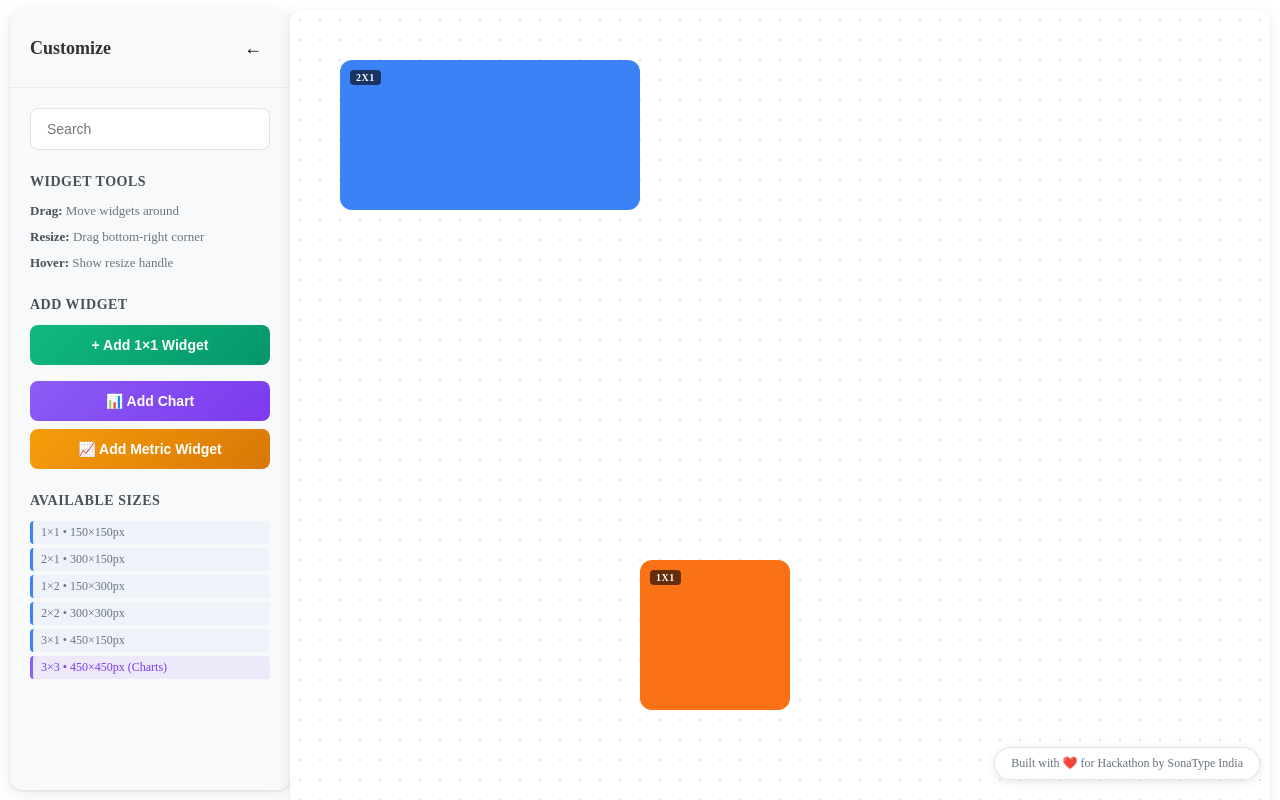
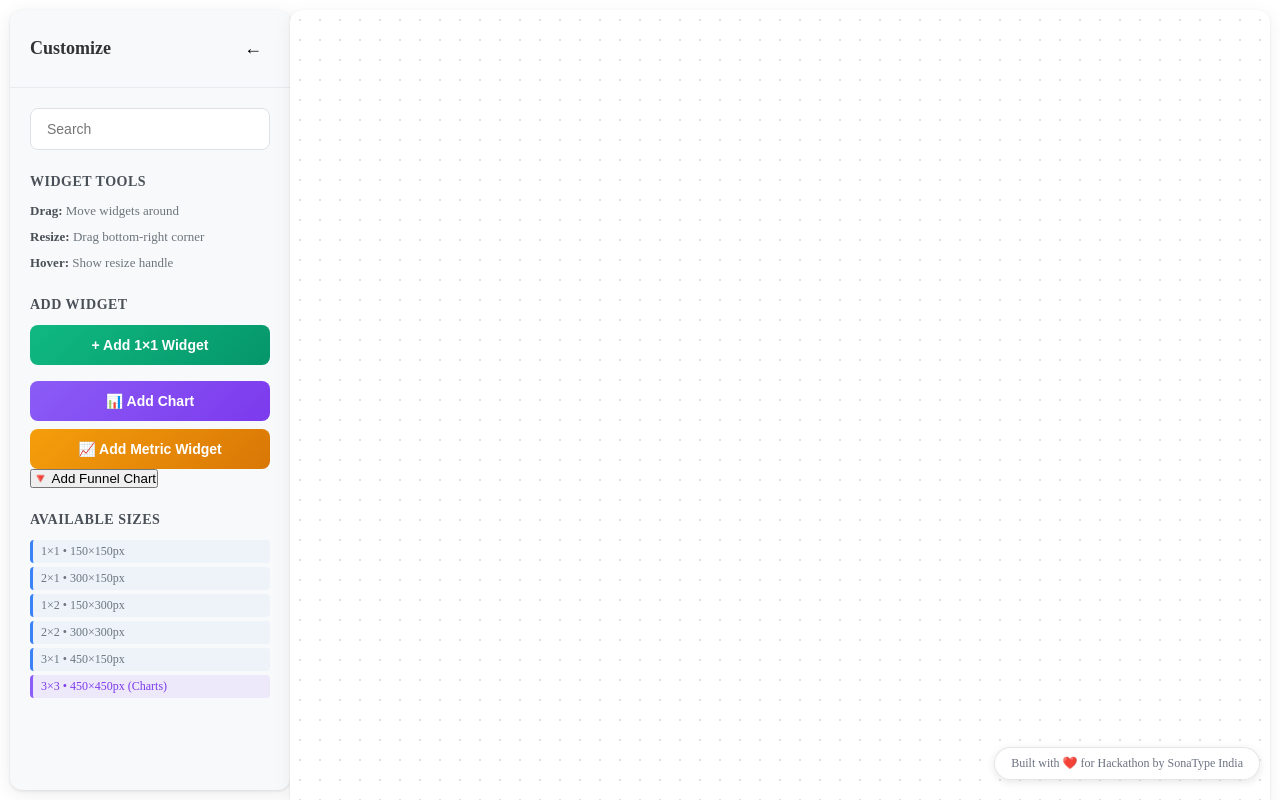
Before and after one commit to SraavanChevireddy/scaling-tribble, a React (Vite) app: page / in a window 1280 px wide. Built offline with nearby package versions, Linux system fonts and the light colour scheme.

Commit message:
Add funnel chart widget with @nivo/funnel integration

```diff
--- a/package.json
+++ b/package.json
@@ -11,6 +11,7 @@
   },
   "dependencies": {
     "@nivo/bar": "^0.99.0",
+    "@nivo/funnel": "^0.99.0",
     "react": "^19.1.1",
     "react-dom": "^19.1.1"
   },
--- a/src/App.jsx
+++ b/src/App.jsx
@@ -1,5 +1,6 @@
 import { useState, useRef, useCallback } from 'react'
 import { ResponsiveBar } from '@nivo/bar'
+import { ResponsiveFunnel } from '@nivo/funnel'
 import './App.css'
 
 const GRID_SIZE = 150
@@ -21,6 +22,14 @@ const SAMPLE_CHART_DATA = [
   { month: 'Jun', sales: 380, expenses: 220 }
 ]
 
+const SAMPLE_FUNNEL_DATA = [
+  { id: 'step_1', value: 1000, label: 'Website Visitors' },
+  { id: 'step_2', value: 800, label: 'Product Views' },
+  { id: 'step_3', value: 600, label: 'Add to Cart' },
+  { id: 'step_4', value: 400, label: 'Checkout' },
+  { id: 'step_5', value: 200, label: 'Purchase' }
+]
+
 const SAMPLE_METRICS = [
   { title: 'This Month', subtitle: '1 Jul - 30 Jul', value: '99', color: '#ef4444' },
   { title: 'Total Users', subtitle: 'Active this week', value: '1.2K', color: '#3b82f6' },
@@ -30,36 +39,7 @@ const SAMPLE_METRICS = [
 ]
 
 function App() {
-  const [rectangles, setRectangles] = useState([
-    {
-      id: 1,
-      x: 50,
-      y: 50,
-      gridCols: 2,
-      gridRows: 1,
-      width: WIDGET_SIZES['2x1'].width,
-      height: WIDGET_SIZES['2x1'].height,
-      color: '#3b82f6',
-      isDragging: false,
-      isResizing: false,
-      size: '2x1',
-      type: 'widget'
-    },
-    {
-      id: 2,
-      x: 350,
-      y: 400,
-      gridCols: 1,
-      gridRows: 1,
-      width: WIDGET_SIZES['1x1'].width,
-      height: WIDGET_SIZES['1x1'].height,
-      color: '#f97316',
-      isDragging: false,
-      isResizing: false,
-      size: '1x1',
-      type: 'widget'
-    }
-  ])
+  const [rectangles, setRectangles] = useState([])
   const [dragState, setDragState] = useState({ id: null, offsetX: 0, offsetY: 0 })
   const [resizeState, setResizeState] = useState({ id: null, handle: null, startX: 0, startY: 0, startWidth: 0, startHeight: 0 })
   const [sidebarCollapsed, setSidebarCollapsed] = useState(false)
@@ -90,6 +70,7 @@ function App() {
   const findValidPosition = useCallback((movingRect, newX, newY, otherRects) => {
     const canvas = getCanvasBounds()
     const padding = 10
+    const widgetPadding = 10
 
     let validX = Math.max(padding, Math.min(newX, canvas.width - movingRect.width - padding))
     let validY = Math.max(padding, Math.min(newY, canvas.height - movingRect.height - padding))
@@ -97,21 +78,29 @@ function App() {
     const testRect = { ...movingRect, x: validX, y: validY }
 
     for (const other of otherRects) {
-      if (checkCollision(testRect, other)) {
-        const overlapX = Math.min(testRect.x + testRect.width - other.x, other.x + other.width - testRect.x)
-        const overlapY = Math.min(testRect.y + testRect.height - other.y, other.y + other.height - testRect.y)
+      // Create expanded collision boxes that include widget padding
+      const expandedOther = {
+        x: other.x - widgetPadding,
+        y: other.y - widgetPadding,
+        width: other.width + widgetPadding * 2,
+        height: other.height + widgetPadding * 2
+      }
+
+      if (checkCollision(testRect, expandedOther)) {
+        const overlapX = Math.min(testRect.x + testRect.width - expandedOther.x, expandedOther.x + expandedOther.width - testRect.x)
+        const overlapY = Math.min(testRect.y + testRect.height - expandedOther.y, expandedOther.y + expandedOther.height - testRect.y)
 
         if (overlapX < overlapY) {
           const moveLeft = testRect.x > other.x
           validX = moveLeft ?
-            other.x + other.width :
-            other.x - testRect.width
+            other.x + other.width + widgetPadding :
+            other.x - testRect.width - widgetPadding
           validX = Math.max(padding, Math.min(validX, canvas.width - testRect.width - padding))
         } else {
           const moveUp = testRect.y > other.y
           validY = moveUp ?
-            other.y + other.height :
-            other.y - testRect.height
+            other.y + other.height + widgetPadding :
+            other.y - testRect.height - widgetPadding
           validY = Math.max(padding, Math.min(validY, canvas.height - testRect.height - padding))
         }
 
@@ -156,47 +145,67 @@ function App() {
     return colors[Math.floor(Math.random() * colors.length)]
   }, [])
 
-  const findValidPositionForNewWidget = useCallback((width, height, existingRects) => {
+  const findNextGridPosition = useCallback((widgetCols, widgetRows, existingRects) => {
     const sidebarWidth = sidebarCollapsed ? 80 : 290
     const canvasWidth = window.innerWidth - sidebarWidth
     const padding = 10
+    const widgetPadding = 10 // Padding between widgets
 
-    // Ensure minimum canvas dimensions to fit the new widget
-    const minCanvasWidth = Math.max(canvasWidth, width + padding * 2)
-    const minCanvasHeight = Math.max(window.innerHeight, height + padding * 2)
+    // Calculate grid dimensions (including padding between widgets)
+    const gridCols = Math.floor((canvasWidth - padding * 2) / (GRID_SIZE + widgetPadding))
+    const maxGridRows = 50
 
-    const maxX = minCanvasWidth - width - padding
-    const maxY = minCanvasHeight - height - padding
+    // Create a grid occupancy map
+    const occupiedSlots = new Set()
 
-    // Try to find a position that doesn't collide
-    for (let attempts = 0; attempts < 100; attempts++) {
-      const x = padding + Math.random() * Math.max(0, maxX - padding)
-      const y = padding + Math.random() * Math.max(0, maxY - padding)
+    // Mark occupied slots based on existing widgets
+    existingRects.forEach(rect => {
+      const startCol = Math.round((rect.x - padding) / (GRID_SIZE + widgetPadding))
+      const startRow = Math.round((rect.y - padding) / (GRID_SIZE + widgetPadding))
+      const rectCols = rect.gridCols || 1
+      const rectRows = rect.gridRows || 1
 
-      const testRect = { x, y, width, height }
-      let hasCollision = false
-
-      for (const existing of existingRects) {
-        if (checkCollision(testRect, existing)) {
-          hasCollision = true
-          break
+      for (let row = startRow; row < startRow + rectRows; row++) {
+        for (let col = startCol; col < startCol + rectCols; col++) {
+          if (row >= 0 && col >= 0) {
+            occupiedSlots.add(`${row}-${col}`)
+          }
         }
       }
+    })
 
-      if (!hasCollision) {
-        return { x, y }
+    // Find the next available position (fill horizontally first)
+    for (let row = 0; row < maxGridRows; row++) {
+      for (let col = 0; col <= gridCols - widgetCols; col++) {
+        let canFit = true
+
+        // Check if this position can fit the widget
+        for (let checkRow = row; checkRow < row + widgetRows && canFit; checkRow++) {
+          for (let checkCol = col; checkCol < col + widgetCols && canFit; checkCol++) {
+            if (occupiedSlots.has(`${checkRow}-${checkCol}`)) {
+              canFit = false
+            }
+          }
+        }
+
+        if (canFit) {
+          return {
+            x: padding + col * (GRID_SIZE + widgetPadding),
+            y: padding + row * (GRID_SIZE + widgetPadding)
+          }
+        }
       }
     }
 
-    // If no valid position found, place at top-left
+    // Fallback to top-left if no space found
     return { x: padding, y: padding }
-  }, [sidebarCollapsed, checkCollision])
+  }, [sidebarCollapsed])
 
   const addNewRectangle = useCallback(() => {
     const newId = Math.max(...rectangles.map(r => r.id), 0) + 1
     const color = generateRandomColor()
     const size = WIDGET_SIZES['1x1']
-    const position = findValidPositionForNewWidget(size.width, size.height, rectangles)
+    const position = findNextGridPosition(size.cols, size.rows, rectangles)
 
     const newRect = {
       id: newId,
@@ -233,12 +242,12 @@ function App() {
         })
       }
     }, 100)
-  }, [rectangles, generateRandomColor, findValidPositionForNewWidget])
+  }, [rectangles, generateRandomColor, findNextGridPosition])
 
   const addNewChart = useCallback(() => {
     const newId = Math.max(...rectangles.map(r => r.id), 0) + 1
     const size = WIDGET_SIZES['3x3']
-    const position = findValidPositionForNewWidget(size.width, size.height, rectangles)
+    const position = findNextGridPosition(size.cols, size.rows, rectangles)
 
     const newChart = {
       id: newId,
@@ -276,12 +285,55 @@ function App() {
         })
       }
     }, 100)
-  }, [rectangles, findValidPositionForNewWidget])
+  }, [rectangles, findNextGridPosition])
+
+  const addNewFunnel = useCallback(() => {
+    const newId = Math.max(...rectangles.map(r => r.id), 0) + 1
+    const size = WIDGET_SIZES['2x2']
+    const position = findNextGridPosition(size.cols, size.rows, rectangles)
+
+    const newFunnel = {
+      id: newId,
+      x: position.x,
+      y: position.y,
+      width: size.width,
+      height: size.height,
+      gridCols: size.cols,
+      gridRows: size.rows,
+      color: '#ffffff',
+      isDragging: false,
+      isResizing: false,
+      size: '2x2',
+      type: 'funnel',
+      funnelData: SAMPLE_FUNNEL_DATA,
+      isNew: true
+    }
+
+    setRectangles(prev => [...prev, newFunnel])
+
+    // Remove the "new" flag after animation completes
+    setTimeout(() => {
+      setRectangles(prev => prev.map(r =>
+        r.id === newId ? { ...r, isNew: false } : r
+      ))
+    }, 500)
+
+    // Smooth scroll to new funnel after a brief delay
+    setTimeout(() => {
+      if (canvasRef.current) {
+        const targetY = position.y - 100 // 100px above the funnel
+        canvasRef.current.scrollTo({
+          top: Math.max(0, targetY),
+          behavior: 'smooth'
+        })
+      }
+    }, 100)
+  }, [rectangles, findNextGridPosition])
 
   const addNewMetric = useCallback((metricSize = '1x1') => {
     const newId = Math.max(...rectangles.map(r => r.id), 0) + 1
     const size = WIDGET_SIZES[metricSize]
-    const position = findValidPositionForNewWidget(size.width, size.height, rectangles)
+    const position = findNextGridPosition(size.cols, size.rows, rectangles)
     const randomMetric = SAMPLE_METRICS[Math.floor(Math.random() * SAMPLE_METRICS.length)]
 
     const newMetric = {
@@ -320,14 +372,14 @@ function App() {
         })
       }
     }, 100)
-  }, [rectangles, findValidPositionForNewWidget])
+  }, [rectangles, findNextGridPosition])
 
   const handleResizeStart = useCallback((e, rectId) => {
     e.preventDefault()
     e.stopPropagation()
 
     const rect = rectangles.find(r => r.id === rectId)
-    if (!rect || rect.type === 'chart') return
+    if (!rect || rect.type === 'chart' || rect.type === 'funnel') return
 
     setResizeState({
       id: rectId,
@@ -376,7 +428,7 @@ function App() {
 
     if (resizeState.id) {
       const resizingRect = rectangles.find(r => r.id === resizeState.id)
-      if (!resizingRect || resizingRect.type === 'chart') return
+      if (!resizingRect || resizingRect.type === 'chart' || resizingRect.type === 'funnel') return
 
       const deltaX = e.clientX - resizeState.startX
       const deltaY = e.clientY - resizeState.startY
@@ -446,7 +498,7 @@ function App() {
   const handleMouseUp = useCallback(() => {
     if (resizeState.id) {
       const rect = rectangles.find(r => r.id === resizeState.id)
-      if (rect && rect.type !== 'chart') {
+      if (rect && rect.type !== 'chart' && rect.type !== 'funnel') {
         // Find the best fitting grid size for current dimensions
         let closestSize = getClosestSize(rect.width, rect.height)
 
@@ -540,6 +592,12 @@ function App() {
               >
                 📈 Add Metric Widget
               </button>
+              <button
+                className="add-funnel-btn"
+                onClick={addNewFunnel}
+              >
+                🔻 Add Funnel Chart
+              </button>
             </div>
 
             <div className="sidebar-section">
@@ -574,7 +632,7 @@ function App() {
           {rectangles.map(rect => (
             <div
               key={rect.id}
-              className={`draggable-rectangle ${rect.isDragging ? 'dragging' : ''} ${rect.isResizing ? 'resizing' : ''} ${rect.isNew ? 'new-widget' : ''} ${rect.type === 'chart' ? 'chart-widget' : ''}`}
+              className={`draggable-rectangle ${rect.isDragging ? 'dragging' : ''} ${rect.isResizing ? 'resizing' : ''} ${rect.isNew ? 'new-widget' : ''} ${rect.type === 'chart' || rect.type === 'funnel' ? 'chart-widget' : ''}`}
               style={{
                 left: `${rect.x}px`,
                 top: `${rect.y}px`,
@@ -657,6 +715,38 @@ function App() {
                     barAriaLabel={e => `${e.id}: ${e.formattedValue} in month: ${e.indexValue}`}
                   />
                 </div>
+              ) : rect.type === 'funnel' ? (
+                <>
+                  <div className="chart-container">
+                    <div className="widget-info chart-info">
+                      <span className="size-label">Funnel Chart</span>
+                    </div>
+                    <div className={`funnel-content ${rect.isDragging ? 'blurred' : ''}`} style={{ height: `${rect.height - 40}px`, width: '100%' }}>
+                      <ResponsiveFunnel
+                        data={rect.funnelData}
+                        margin={{ top: 10, right: 10, bottom: 10, left: 10 }}
+                        valueFormat=">-.4s"
+                        colors={{ scheme: 'spectral' }}
+                        borderWidth={10}
+                        labelColor={{ from: 'color', modifiers: [['darker', 3]] }}
+                        enableAfterSeparators={false}
+                        enableBeforeSeparators={false}
+                        beforeSeparatorLength={250}
+                        beforeSeparatorOffset={5}
+                        afterSeparatorLength={250}
+                        afterSeparatorOffset={5}
+                        currentPartSizeExtension={3}
+                        currentBorderWidth={15}
+                      />
+                    </div>
+                  </div>
+                  <div className="resize-handles">
+                    <div
+                      className="resize-handle resize-handle-se"
+                      onMouseDown={(e) => handleResizeStart(e, rect.id)}
+                    />
+                  </div>
+                </>
               ) : rect.type === 'metric' ? (
                 <div className={`metric-container ${rect.size === '1x1' ? 'metric-compact' : 'metric-expanded'}`}>
                   <div className="widget-info metric-info">
@@ -684,7 +774,7 @@ function App() {
                     <span className="size-label">{rect.size}</span>
                   </div>
 
-                  {rect.type !== 'chart' && (
+                  {rect.type !== 'chart' && rect.type !== 'funnel' && (
                     <div className="resize-handles">
                       <div
                         className="resize-handle resize-handle-se"
```
Also changed, not shown: src/App.css (+7 -2 lines), 1 other file (tests, documents, lock files or other folders).
